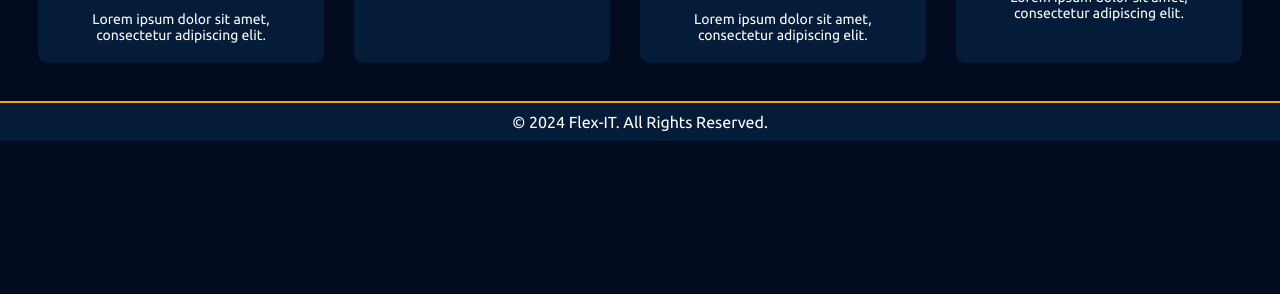
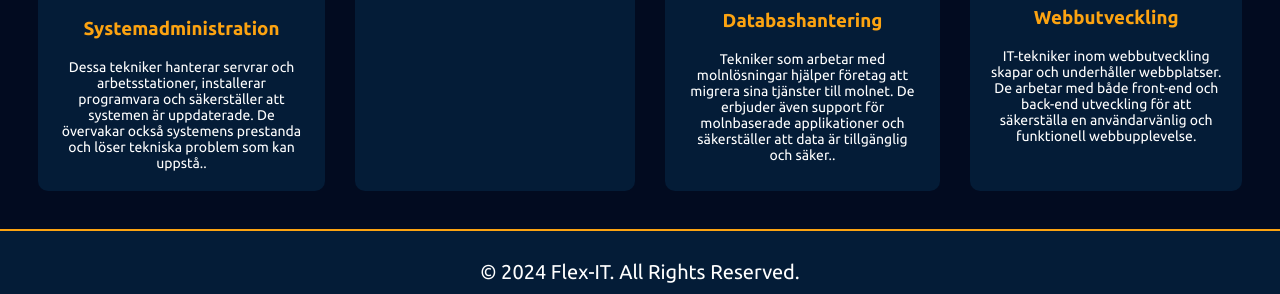
Before and after one commit to Esadak/it-support, a Flask app: page / in a window 1280 px wide. Shown: the part 982-1276 px from the top of the page. Before the commit the page ends 1123 px from the top, so only its background shows below. Run offline with Flask 3, Linux system fonts and the light colour scheme.

Commit message:
Fixed sections descriptions and style

```diff
--- a/static/css/styles.css
+++ b/static/css/styles.css
@@ -67,6 +67,21 @@ header {
 
 .hero-content {
     max-width: 50%; /* Limit the width of the text content */
+    margin-top: -140px;
+    margin-left: -78px;
+    padding-top: 200px;
+}
+h2{
+    font-size: 60px;
+    color: #fca311;
+
+}
+p{
+    margin-top: 19px;
+    font-size: 20px;
+}
+.cta{
+    color: #fca311;
 }
 
 .hero-gif img {
--- a/templates/index.html
+++ b/templates/index.html
@@ -23,7 +23,8 @@
     <section class="hero">
         <div class="hero-content">
             <h2>Providing The Best Services & IT Solutions</h2>
-            <p>Lorem ipsum dolor sit amet, consectetur adipiscing elit.</p>
+            <p>Supporttekniker erbjuder hjälp till kunder som har problem med hårdvara eller programvara.
+                De ger vägledning via telefon, e-post eller fjärrsupport för att lösa användarens problem snabbt och effektivt..</p>
             <a href="#" class="cta">Start Now</a>
         </div>
         <div class="hero-gif">
@@ -33,23 +34,26 @@
     <section class="sections">
         <div class="section">
             <img src="{{ url_for('static', filename='images/Business.jpg') }}" alt="Business Growth">
-            <h3>Digital Marketing For Your Business</h3>
-            <p>Lorem ipsum dolor sit amet, consectetur adipiscing elit.</p>
+            <h3>Systemadministration</h3>
+            <p>Dessa tekniker hanterar servrar och arbetsstationer, installerar programvara och säkerställer att systemen är uppdaterade.
+                De övervakar också systemens prestanda och löser tekniska problem som kan uppstå..</p>
         </div>
         <div class="section">
             <img src="{{ url_for('static', filename='images/analytics.jpg') }}" alt="Data Analytics">
-            <h3>Delivering Accurate Data Analytics</h3>
-            <p>Lorem ipsum dolor sit amet, consectetur adipiscing elit.</p>
+            <h3>Support och Helpdesk</h3>
+            <p>Supporttekniker erbjuder hjälp till kunder som har problem med hårdvara eller programvara. De ger vägledning via telefon,
+                e-post eller fjärrsupport för att lösa användarens problem snabbt och effektivt.</p>
         </div>
         <div class="section">
             <img src="{{ url_for('static', filename='images/teamwork.jpg') }}" alt="Collaboration">
-            <h3>Seamless Team Collaboration</h3>
-            <p>Lorem ipsum dolor sit amet, consectetur adipiscing elit.</p>
+            <h3>Databashantering</h3>
+            <p>Tekniker som arbetar med molnlösningar hjälper företag att migrera sina tjänster till molnet. De erbjuder även support för
+                molnbaserade applikationer och säkerställer att data är tillgänglig och säker..</p>
         </div>
         <div class="section">
             <img src="{{ url_for('static', filename='images/tekni.png') }}" alt="Collaboration">
-            <h3>It-tekniker</h3>
-            <p>Lorem ipsum dolor sit amet, consectetur adipiscing elit.</p>
+            <h3>Webbutveckling</h3>
+            <p>IT-tekniker inom webbutveckling skapar och underhåller webbplatser. De arbetar med både front-end och back-end utveckling för att säkerställa en användarvänlig och funktionell webbupplevelse.</p>
         </div>
     </section>
     <footer>
```
